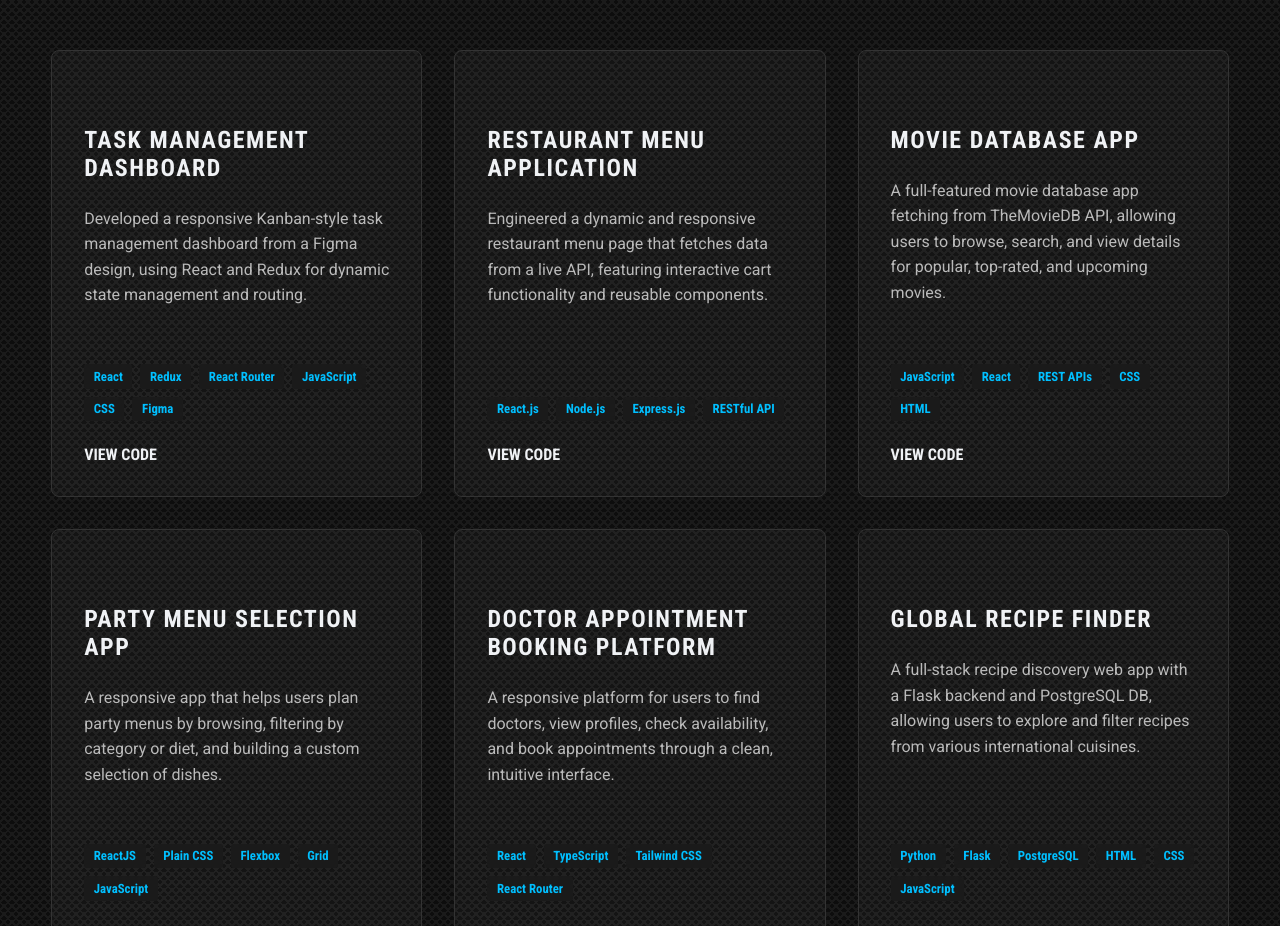
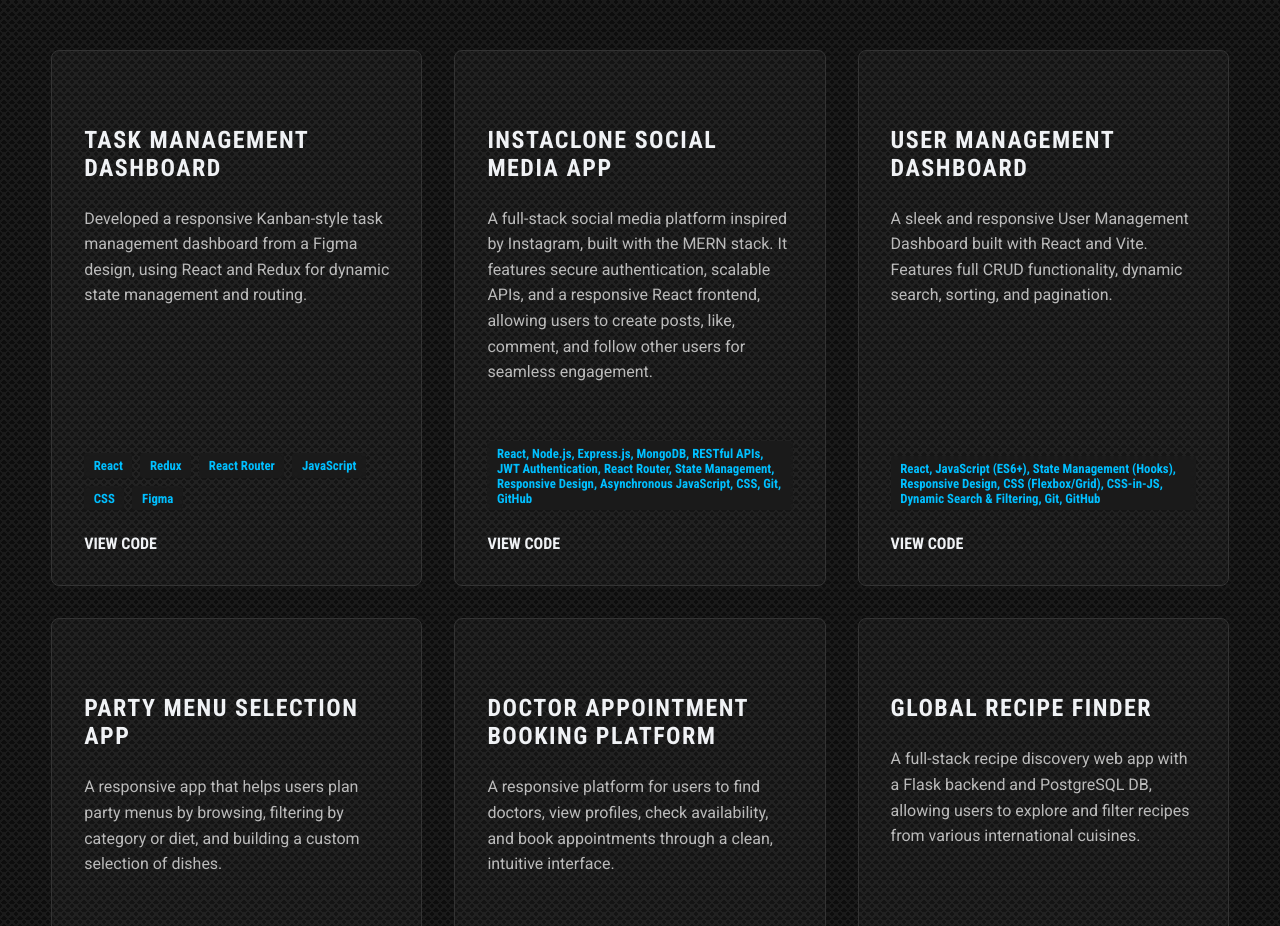
Before and after one commit to madhunayani/M-Power-Portfolio, a React (Vite) app: page / in a window 1280 px wide. Shown: the part 3920-4846 px from the top of the page. Built offline with nearby package versions, Linux system fonts and the light colour scheme.

Commit message:
The Engine Bay of my Career

```diff
--- a/src/data.js
+++ b/src/data.js
@@ -29,16 +29,16 @@ export const mernProjects = [
     codeLink: "https://github.com/madhunayani/Task-Management-Dashboard.git",
   },
   {
-    title: "Restaurant Menu Application",
-    description: "Engineered a dynamic and responsive restaurant menu page that fetches data from a live API, featuring interactive cart functionality and reusable components.",
-    techStack: ["React.js", "Node.js", "Express.js", "RESTful API"],
-    codeLink: "https://github.com/madhunayani/Enhancement-of-Restaurant-App.git",
+    title: "InstaClone Social Media App",
+    description: "A full-stack social media platform inspired by Instagram, built with the MERN stack. It features secure authentication, scalable APIs, and a responsive React frontend, allowing users to create posts, like, comment, and follow other users for seamless engagement.",
+    techStack: ["React, Node.js, Express.js, MongoDB, RESTful APIs, JWT Authentication, React Router, State Management, Responsive Design, Asynchronous JavaScript, CSS, Git, GitHub"],
+    codeLink: "https://github.com/madhunayani/Insta-Share.git",
   },
   {
-    title: "Movie Database App",
-    description: "A full-featured movie database app fetching from TheMovieDB API, allowing users to browse, search, and view details for popular, top-rated, and upcoming movies.",
-    techStack: ["JavaScript", "React", "REST APIs", "CSS", "HTML"],
-    codeLink: "https://github.com/madhunayani/Enhancement-of-Movie-Database-App.git",
+    title: "User Management Dashboard",
+    description: "A sleek and responsive User Management Dashboard built with React and Vite. Features full CRUD functionality, dynamic search, sorting, and pagination.",
+    techStack: ["React, JavaScript (ES6+), State Management (Hooks), Responsive Design, CSS (Flexbox/Grid), CSS-in-JS, Dynamic Search & Filtering, Git, GitHub"],
+    codeLink: "https://github.com/madhunayani/AJACKUS-User-Dashboard.git",
   },
   {
     title: "Party Menu Selection App",
```
